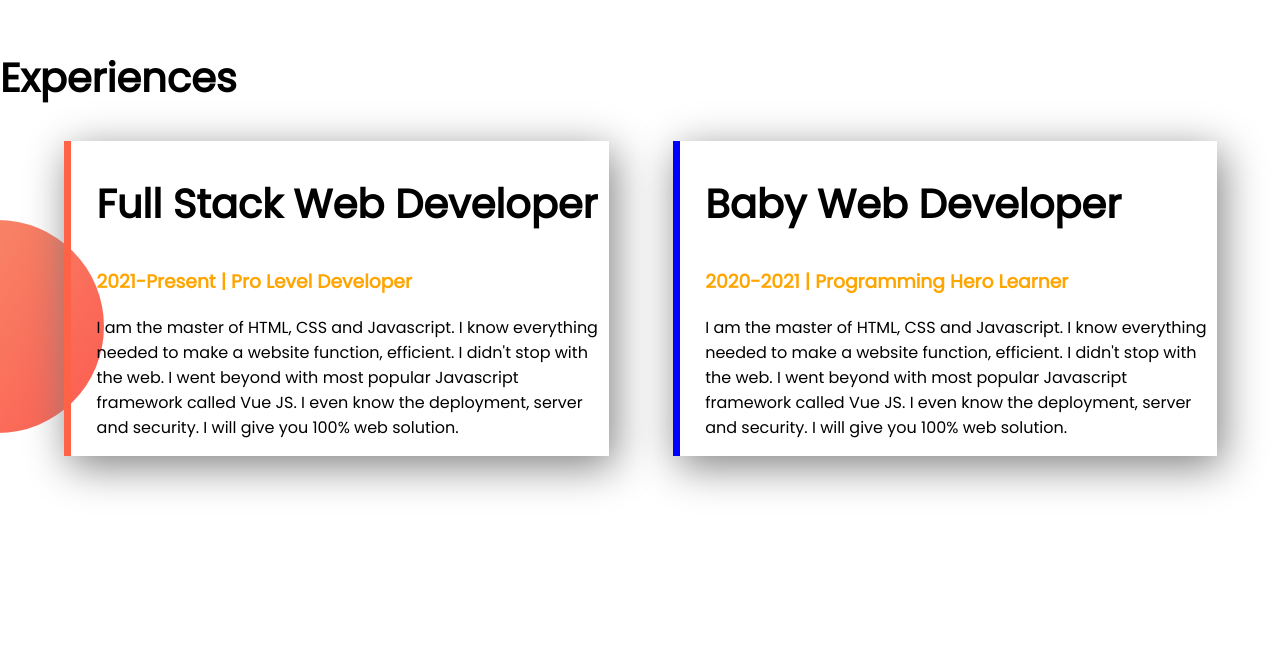
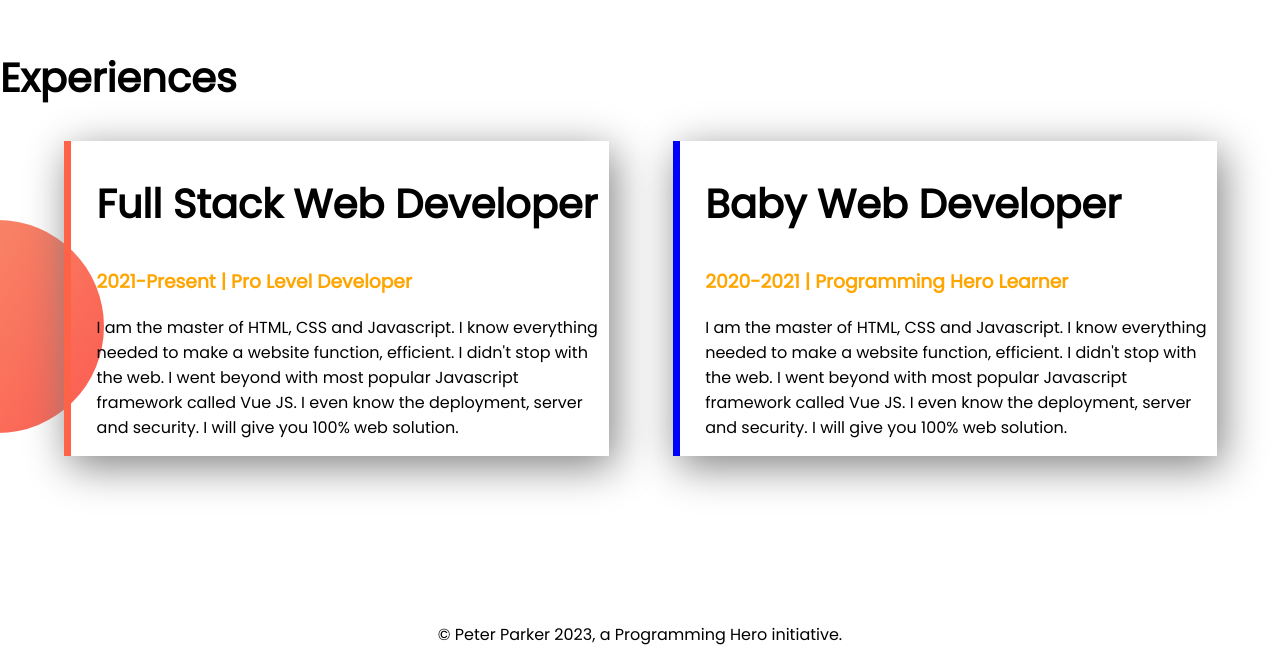
Before and after one commit to golamrabbani93/rabbani-portfolio, a plain HTML site: page rabbani-portfolio/index.html in a window 1280 px wide. Shown: the part 1339-2002 px from the top of the page. Before the commit the page ends 1945 px from the top, so only its background shows below. Drawn offline with Linux system fonts and the light colour scheme.

Commit message:
footer markup and style end

```diff
--- a/rabbani-portfolio/index.html
+++ b/rabbani-portfolio/index.html
@@ -67,5 +67,8 @@
 				</div>
 			</div>
 		</section>
+		<footer>
+			<p>© Peter Parker 2023, a Programming Hero initiative.</p>
+		</footer>
 	</body>
 </html>
--- a/rabbani-portfolio/style.css
+++ b/rabbani-portfolio/style.css
@@ -58,3 +58,6 @@ h1 span,
 #baby-web {
 	border-left: 7px solid blue;
 }
+footer p {
+	text-align: center;
+}
```
